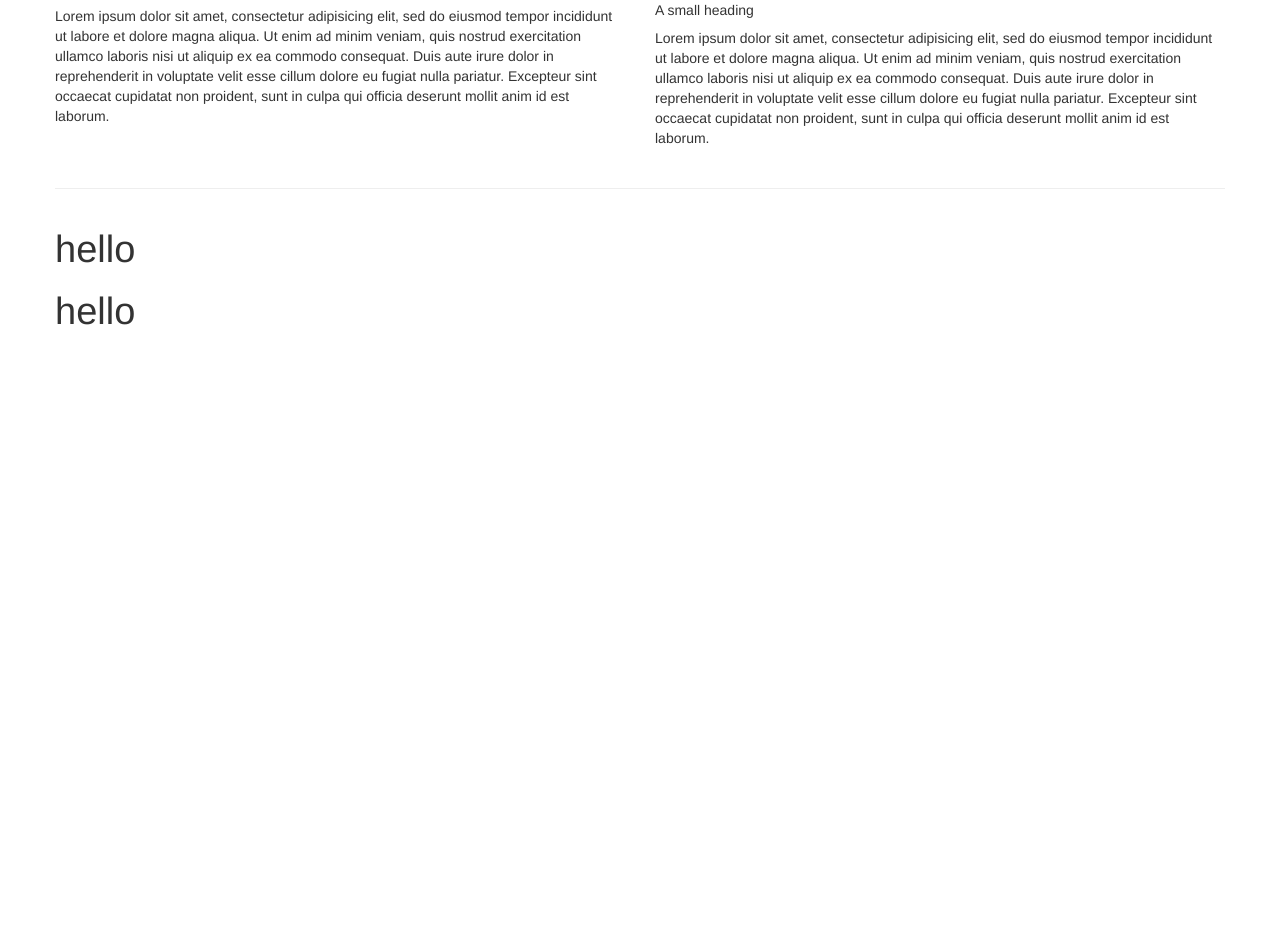
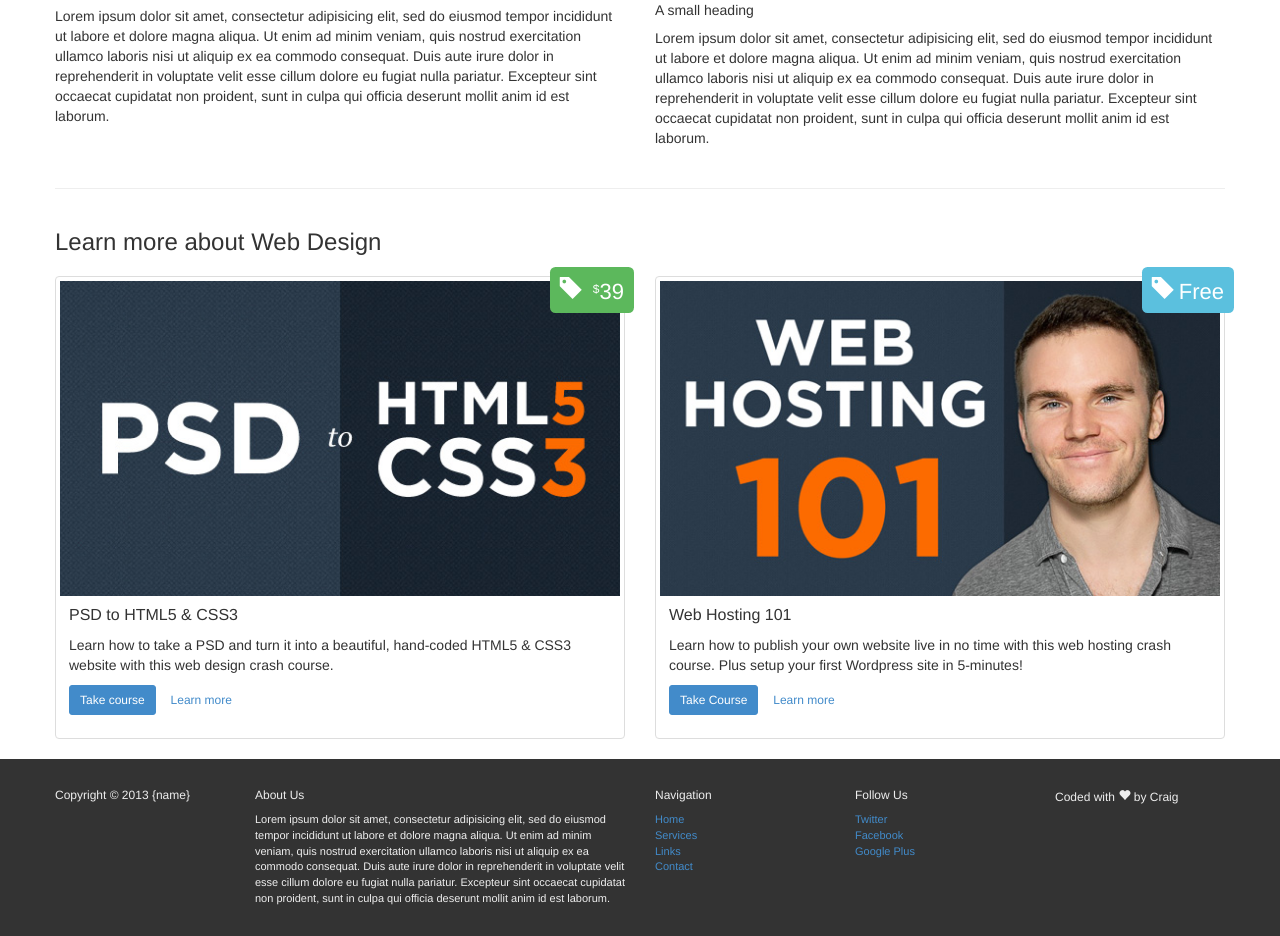
Before and after one commit to craigstar/bootstrap, a plain HTML site: page index.html in a window 1280 px wide. Shown: the part 1866-2802 px from the top of the page. Before the commit the page ends 2209 px from the top, so only its background shows below. Drawn offline with nearby package versions, Linux system fonts and the light colour scheme.

Commit message:
finished website

```diff
--- a/includes/css/styles.css
+++ b/includes/css/styles.css
@@ -25,6 +25,14 @@ Notes:	 Hand coded for Udemy.com
    margin-bottom: 15px;
 }
 
+footer {
+   background: #333;
+   color: #eee;
+   font-size: 11px;
+   padding: 20px;
+
+}
+
 /* --------------------------------------
    Typography
    -------------------------------------- */
@@ -41,6 +49,10 @@ body {
    margin-top: 0px;
 }
 
+ul.unstyled {
+   list-style: none;
+   padding: 0;
+}
 
 /* --------------------------------------
    Navbar
@@ -108,13 +120,51 @@ body {
    margin: 0 20px 10px 0;
 }
 
+.thumbnails {
+   margin: 20px 0;
+}
 
+.thumbnail {
+   position: relative;
+}
+
+.thumbnail h3 {
+   font-size: 16px;
+   margin: 0 0 10px;
+   line-height: 20px;
+}
+
+.thumbnail .price {
+   font-size: 22px;
+   position: absolute;
+   top: -10px;
+   right: -10px;
+   padding: 10px;
+
+}
+
+.thumbnail .price sup {
+   font-weight: normal;
+   font-size: 12px;
+}
+
+.thumbnail span.glyphicon {
+   margin-right: 5px;
+}
 /* --------------------------------------
    Media Queries
    -------------------------------------- */
 
 /* Portrait & landscape phone */
 @media (max-width: 480px) {
+	.thumbnail .price {
+   font-size: 14px;
+
+}
+
+.thumbnail .price sup {
+   font-size: 10px;
+}
 
 }
 
--- a/index.html
+++ b/index.html
@@ -390,16 +390,91 @@
 		<hr>
 
 		<div class="row" id="moreCourses">
+			<div class="col-12">
+				<h3>Learn more about Web Design</h3>
 
+				<div class="thumbnails row">
+
+				    <div class="col-6">
+					    <div class="thumbnail">
+					    	<img src="images/item_psd2html5.jpg" alt="PSD to HTML5 & CSS3">
+
+							<div class="label label-success price"><span class="glyphicon glyphicon-tag"></span> <sup>$</sup>39</div>
+							<div class="caption">
+								<h3>PSD to HTML5 &amp; CSS3</h3>
+
+								<p>Learn how to take a PSD and turn it into a beautiful, hand-coded HTML5 &amp; CSS3 website with this web design crash course.</p>
+
+								<p><a href="https://www.udemy.com/build-beautiful-html5-website/" class="btn btn-primary btn-small" target="_blank">Take course</a> <a href="https://www.udemy.com/build-beautiful-html5-website/" target="_blank" class="btn btn-small btn-link">Learn more</a></p>
+
+				    		</div> <!-- end caption -->
+				    	</div>
+				    </div> <!-- end col-6 -->
+
+				    <div class="col-6">
+						<div class="thumbnail">
+							<img src="images/item_webhosting101.jpg" alt="Web Hosting 101">
+
+				    		<div class="label label-info price"><span class="glyphicon glyphicon-tag"></span>Free</div>
+				    		<div class="caption">
+				    			<h3>Web Hosting 101</h3>
+
+				    			<p>Learn how to publish your own website live in no time with this web hosting crash course. Plus setup your first Wordpress site in 5-minutes!</p>
+
+				    			<p><a href="https://www.udemy.com/web-hosting-101/" class="btn btn-primary btn-small" target="_blank">Take Course</a>
+				    			<a href="https://www.udemy.com/web-hosting-101/" target="_blank" class="btn btn-small btn-link">Learn more</a></p>
+							</div><!-- end caption -->
+						</div><!-- end thumbnail -->
+					</div><!-- end col-6 -->
+
+				</div> <!-- end thumbnails row -->
+			</div> <!-- end col-12 -->
 		</div> <!-- end row moreCourses -->
-
-	<h1>hello</h1>
-	<h1>hello</h1>
 
 	</div> <!-- end container -->
 
+
+
+
+
 	<footer>
+		<div class="container">
+			<div class="row">
+				<div class="col-sm-2">
+					<h6>Copyright &copy; 2013 {name}</h6>
+				</div> <!-- col-sm-2 -->
 
+				<div class="col-sm-4">
+					<h6>About Us</h6>
+					<p>Lorem ipsum dolor sit amet, consectetur adipisicing elit, sed do eiusmod tempor incididunt ut labore et dolore magna aliqua. Ut enim ad minim veniam, quis nostrud exercitation ullamco laboris nisi ut aliquip ex ea commodo consequat. Duis aute irure dolor in reprehenderit in voluptate velit esse cillum dolore eu fugiat nulla pariatur. Excepteur sint occaecat cupidatat non proident, sunt in culpa qui officia deserunt mollit anim id est laborum.</p>
+				</div> <!-- col-sm-4 -->
+
+				<div class="col-sm-2">
+					<h6>Navigation</h6>
+					<ul class="unstyled">
+						<li><a href="#">Home</a></li>
+						<li><a href="#">Services</a></li>
+						<li><a href="#">Links</a></li>
+						<li><a href="#">Contact</a></li>
+					</ul>
+				</div> <!-- col-sm-2 -->
+
+				<div class="col-sm-2">
+					<h6>Follow Us</h6>
+					<ul class="unstyled">
+						<li><a href="#">Twitter</a></li>
+						<li><a href="#">Facebook</a></li>
+						<li><a href="#">Google Plus</a></li>
+					</ul>
+				</div> <!-- col-sm-2 -->
+
+				<div class="col-sm-2">
+					<ul class="unstyled">
+						<h6>Coded with <span class="glyphicon glyphicon-heart"></span> by Craig</h6>
+					</ul>
+				</div> <!-- col-sm-2 -->
+			</div> <!-- row -->
+		</div> <!-- end container -->
 	</footer>
 
 	<!-- All Javascript at the bottom of the page for faster page loading -->
```
